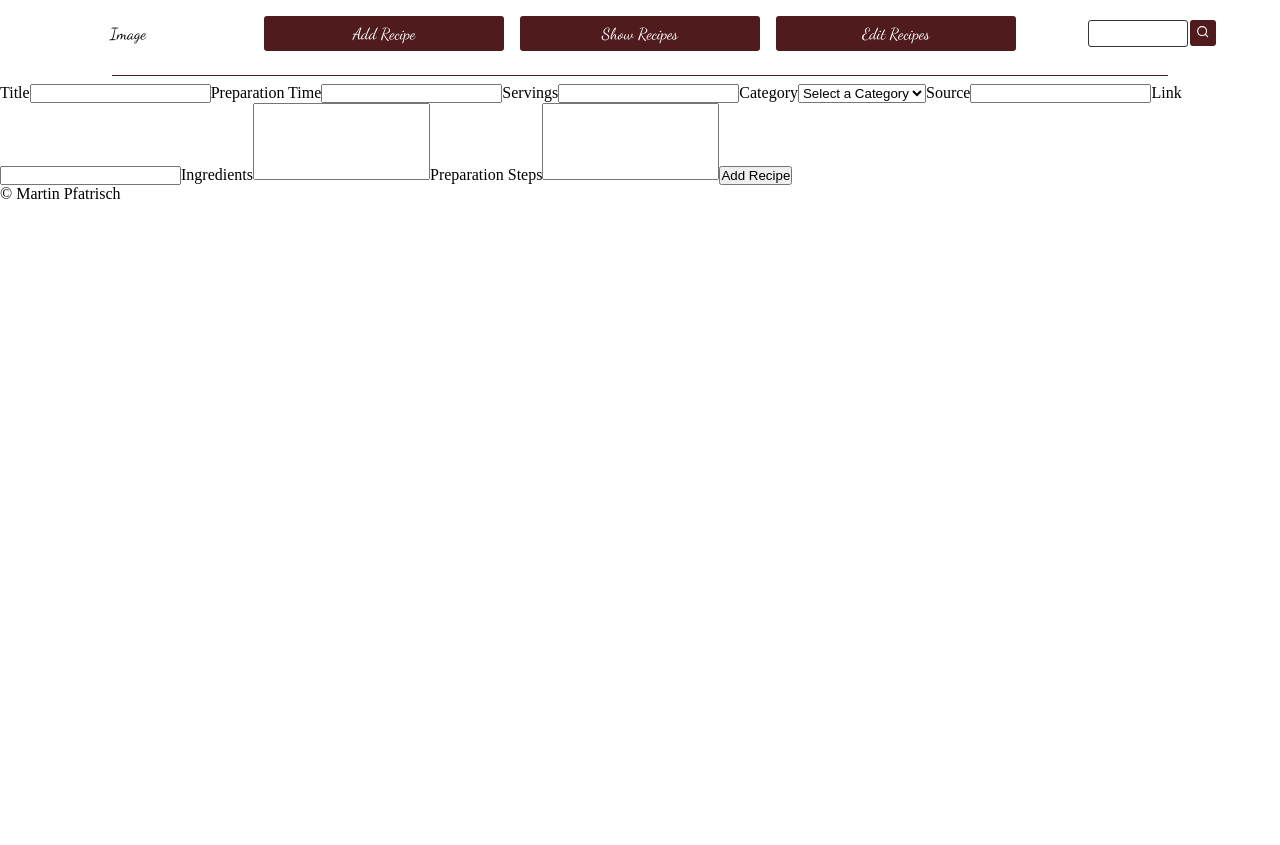
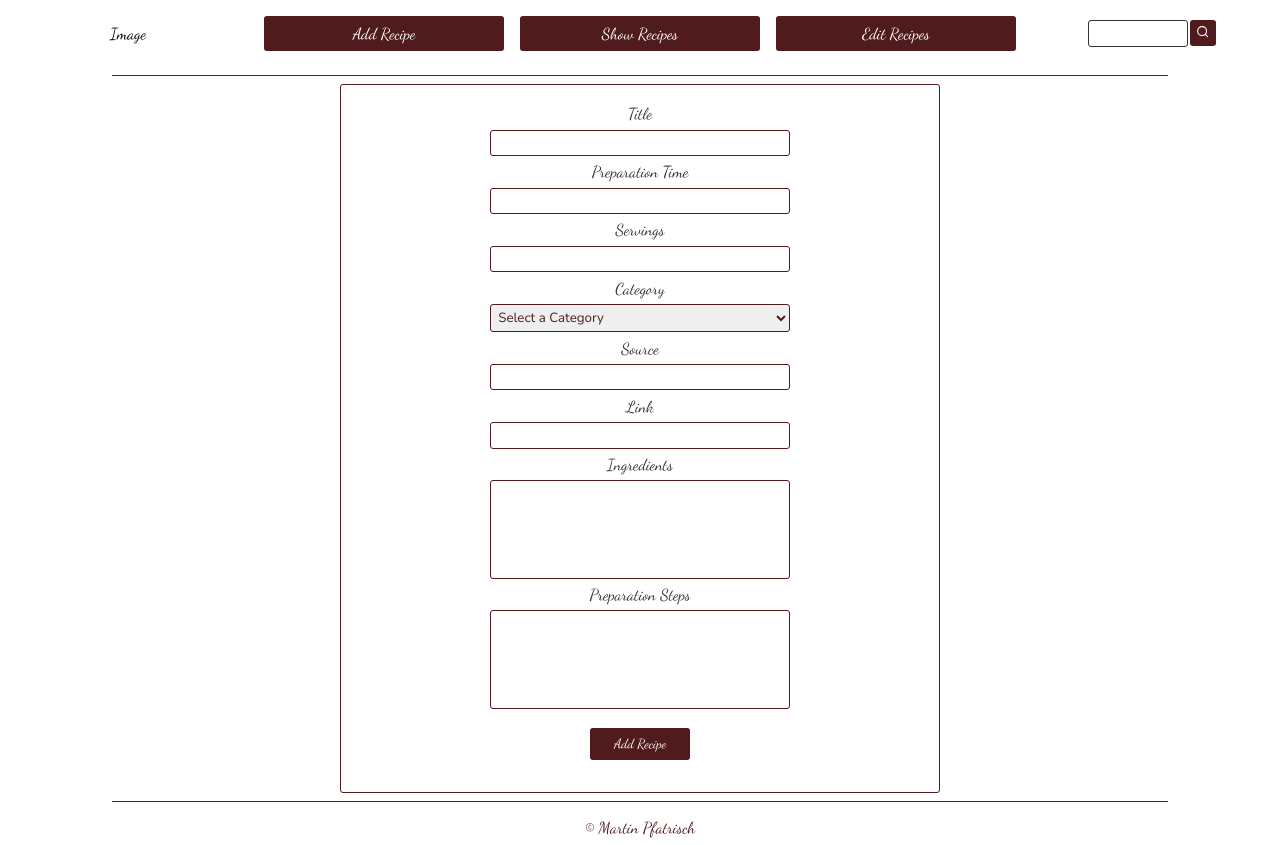
Before and after one commit to PfMartin/delicious_dishes, a React (Create React App) app in the folder client/: page / in a window 1280 px wide. Before the commit the page ends 800 px from the top, so only its background shows below. Built offline with nearby package versions, Linux system fonts and the light colour scheme.

Commit message:
Finished the styling for the Add Recipe page

```diff
--- a/client/src/components/AddRecipe.js
+++ b/client/src/components/AddRecipe.js
@@ -46,40 +46,33 @@ class AddRecipe extends React.Component {
   render() {
     return(
       <Fragment>
-        <div style={style.backgroundStyle}>
-          <div style={style.containerStyle}>
+        <div className='container'>
+          <div className='formContainer'>
             <form
               onSubmit={this.addRecipe}
-              style={style.formStyle}>
-              <label style={style.labelStyle}>
-                Title
+              >
+              <label>Title</label>
                 <input
                   type='text'
                   name='title'
                   value={this.state.title}
                   onChange={this.setValue}
                 />
-              </label>
-              <label style={style.labelStyle}>
-                Preparation Time
+              <label>Preparation Time</label>
                 <input
                   type='number'
                   name='prepTime'
                   value={this.state.prepTime}
                   onChange={this.setValue}
                 />
-              </label>
-              <label style={style.labelStyle}>
-                Servings
+              <label>Servings</label>
                 <input
                   type='number'
                   name='servings'
                   value={this.state.servings}
                   onChange={this.setValue}
                 />
-              </label>
-              <label style={style.labelStyle}>
-                Category
+              <label>Category</label>
                 <select
                   name='category'
                   value={this.state.category}
@@ -92,44 +85,30 @@ class AddRecipe extends React.Component {
                   <option value='drinks'>Drinks</option>
                   <option value='main'>Main</option>
                 </select>
-              </label>
-              <label style={style.labelStyle}>
-                Source
+              <label>Source</label>
                 <input
                   type='text'
                   name='source'
                   value={this.state.source}
                   onChange={this.setValue}
                 />
-              </label>
-              <label style={style.labelStyle}>
-                Link
+              <label>Link</label>
                 <input
                   type='text'
                   name='link'
                   value={this.state.link}
                   onChange={this.setValue}
                 />
-              </label>
-              <label style={style.labelStyle}>
-                Ingredients
+              <label>Ingredients</label>
                 <textarea
-                  style={{
-                    resize: 'none'
-                  }}
                   cols='20'
                   rows='5'
                   name='ingredients'
                   value={this.state.ingredients}
                   onChange={this.setValue}
                 />
-              </label>
-              <label style={style.labelStyle}>
-                Preparation Steps
+              <label>Preparation Steps</label>
                 <textarea
-                  style={{
-                    resize: 'none',
-                  }}
                   cols='20'
                   rows='5'
                   type='text'
@@ -137,13 +116,11 @@ class AddRecipe extends React.Component {
                   value={this.state.prepSteps}
                   onChange={this.setValue}
                 />
-              </label>
-              <button style={style.btnLight}>
-                Add Recipe
-              </button>
+              <button className='btn'> Add Recipe</button>
             </form>
           </div>
         </div>
+        <div className='line'></div>
       </Fragment>
     )
   }
--- a/client/src/components/Footer.js
+++ b/client/src/components/Footer.js
@@ -9,7 +9,7 @@ class Footer extends React.Component {
   render() {
     return(
       <Fragment>
-        <div>
+        <div className='footer'>
           <p>&copy; Martin Pfatrisch</p>
         </div>
       </Fragment>
--- a/client/src/components/Header.js
+++ b/client/src/components/Header.js
@@ -53,7 +53,6 @@ class SearchBar extends React.Component {
               onChange={this.handleChange}
             />
             <button
-              className='btn'
               onClick={this.onSubmitSearch}
             ><FiSearch /></button>
           </form>
--- a/client/src/index.css
+++ b/client/src/index.css
@@ -1,4 +1,4 @@
-@import url('https://fonts.googleapis.com/css2?family=Dancing+Script&display=swap');
+@import url('https://fonts.googleapis.com/css2?family=Dancing+Script&family=Nunito&display=swap');
 
 :root {
   --dark1: #2E1114;
@@ -19,7 +19,6 @@
 }
 
 body {
-
 }
 
 ul {
@@ -27,14 +26,29 @@ ul {
 }
 
 .btn {
-  border: 1px var(--medium) solid;
+  font-family: 'Dancing Script', cursive;
   background: var(--accent);
+  border-radius: 3px;
+  border: none;
+  width: 100px;
+  margin: 1rem auto;
+  padding: 0.5rem;
+  color: var(--white);
+}
+
+.btn:hover {
+  background: var(--dark1);
+  cursor: pointer;
 }
 
 .line {
   margin: 0.5rem 7rem;
   height: 0px;
   border-bottom: 0.2px var(--accent) solid;
+}
+
+textarea {
+  resize: none;
 }
 
 /* Header */
@@ -48,10 +62,6 @@ ul {
 }
 
 .header .logo {
-  margin: auto;
-}
-
-.header form {
   margin: auto;
 }
 
@@ -71,6 +81,10 @@ ul {
 .navBar li:hover {
   background: var(--dark1);
   cursor: pointer;
+}
+
+.header form {
+  margin: auto;
 }
 
 .header form input {
@@ -93,4 +107,64 @@ ul {
   border-radius: 3px;
   border: none;
   color: var(--white);
+  background: var(--accent);
 }
+
+.header form button:hover {
+  background: var(--dark1);
+  cursor: pointer;
+}
+
+/* Add Recipes */
+.formContainer {
+  margin: auto;
+  border: 1px var(--accent) solid;
+  border-radius: 3px;
+  max-width: 600px;
+}
+
+.formContainer form {
+  font-family: 'Dancing Script', cursive;
+  display: grid;
+  padding: 1rem;
+  color: var(--grey);
+  text-align: center;
+}
+
+.formContainer form label, .formContainer form input,
+.formContainer form textarea,
+.formContainer form select {
+  display: block;
+  margin: 0.2rem auto;
+  width: 300px;
+}
+
+.formContainer form input,
+.formContainer form textarea,
+.formContainer form select {
+  padding: 0.2rem;
+  font-family: 'Nunito', sans-serif;
+  border: 1px var(--accent) solid;
+  border-radius: 3px;
+  color: var(--accent);
+}
+
+.formContainer form select option {
+  background: var(--accent);
+}
+
+.formContainer form input:focus,
+.formContainer form textarea:focus,
+.formContainer form select:focus {
+  background: var(--accent);
+  outline: none;
+  color: var(--white);
+  outline: none;
+}
+
+.footer {
+  padding: 0.5rem;
+  font-family: 'Dancing Script', cursive;
+  color: var(--accent);
+  text-align: center;
+}
```
